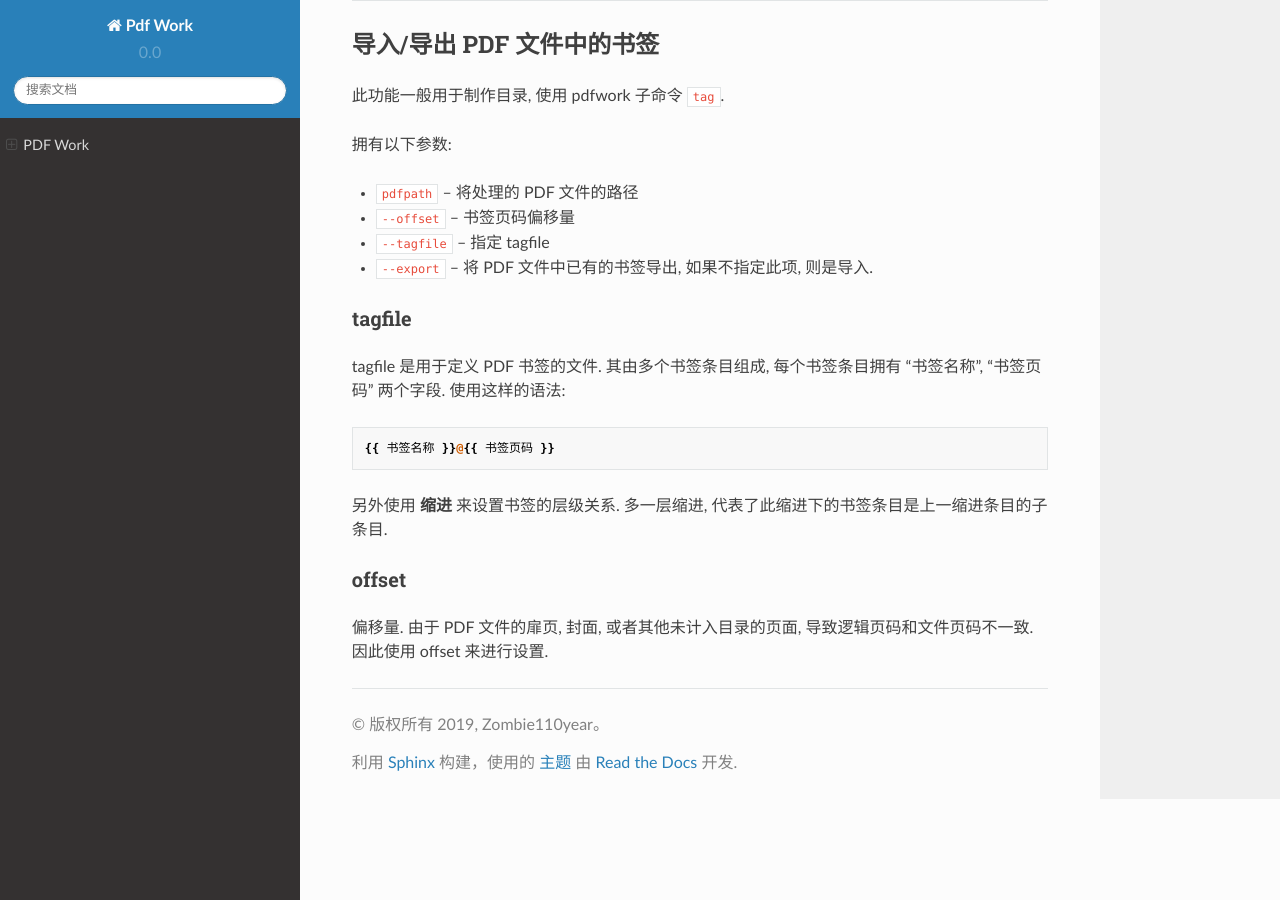
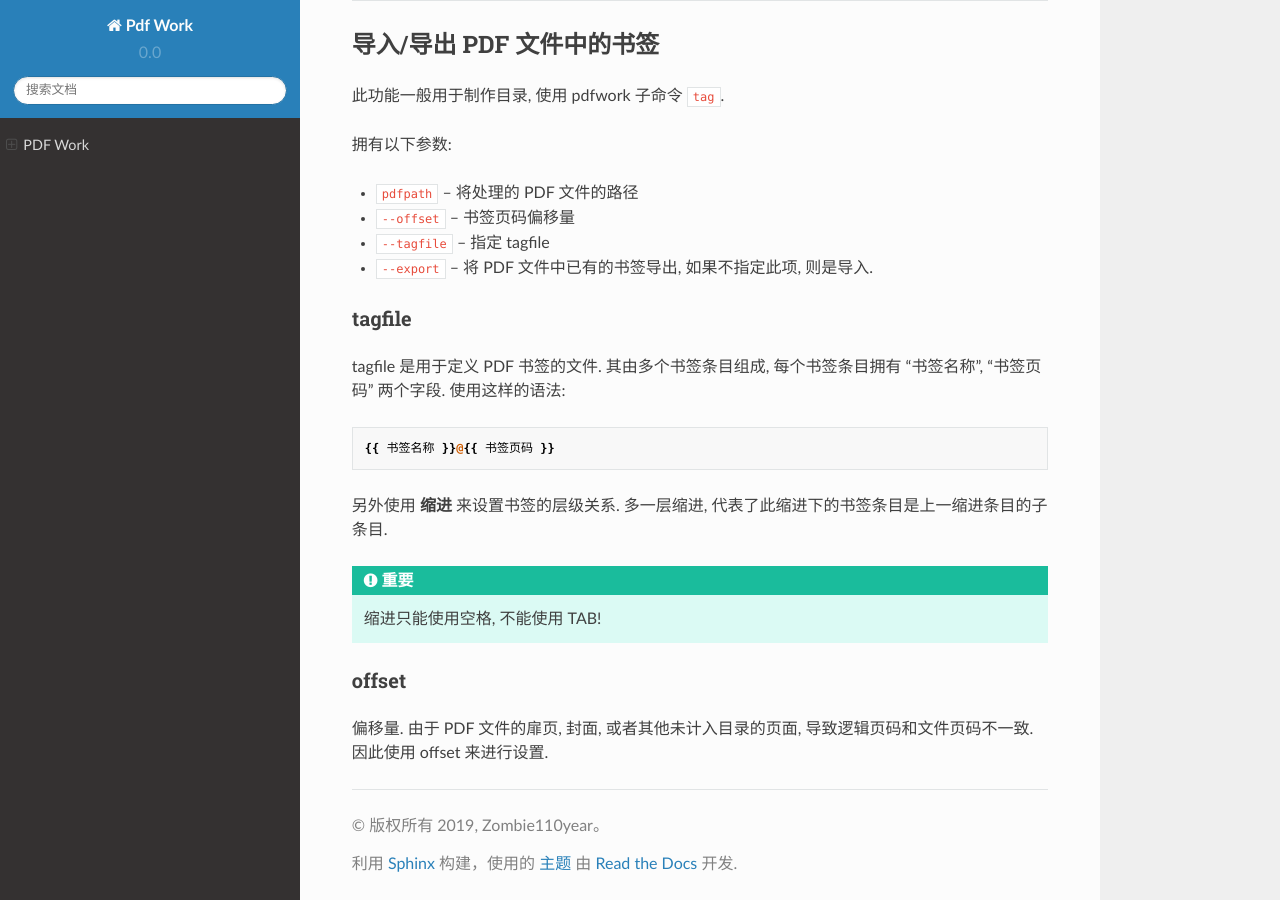
Before and after one commit to zombie110year/pdfwork, a Sphinx documentation site: the page built from docs/index.rst, in a window 1280 px wide and 900 px high, scrolled down 901 px. Built offline with Sphinx 7.4.7 and the Read the Docs theme 2.0.0, drawn with Linux system fonts in a browser that asks for light colours.

Commit message:
更新了文档

```diff
--- a/docs/index.rst
+++ b/docs/index.rst
@@ -64,6 +64,7 @@ tagfile 是用于定义 PDF 书签的文件. 其由多个书签条目组成,
 另外使用 **缩进** 来设置书签的层级关系. 多一层缩进,
 代表了此缩进下的书签条目是上一缩进条目的子条目.
 
+.. important:: 缩进只能使用空格, 不能使用 TAB!
 
 offset
 ------
```
